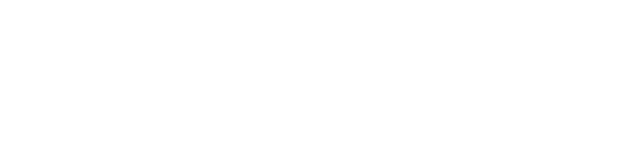
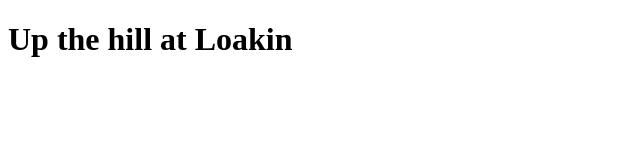
Before and after one commit to crystalk8/Website, a plain HTML site: page index.html in a window 1280 px wide. Shown: the whole page, without its empty margins (0-640 px from the left). Drawn offline with Linux system fonts and the light colour scheme.

Commit message:
Update index.html

```diff
--- a/index.html
+++ b/index.html
@@ -1,3 +1,4 @@
 <!DOCTYPE html>
 <html>
 <head> <title>upthehillatloakin</title>
+  <h1> Up the hill at Loakin</h1>
```
